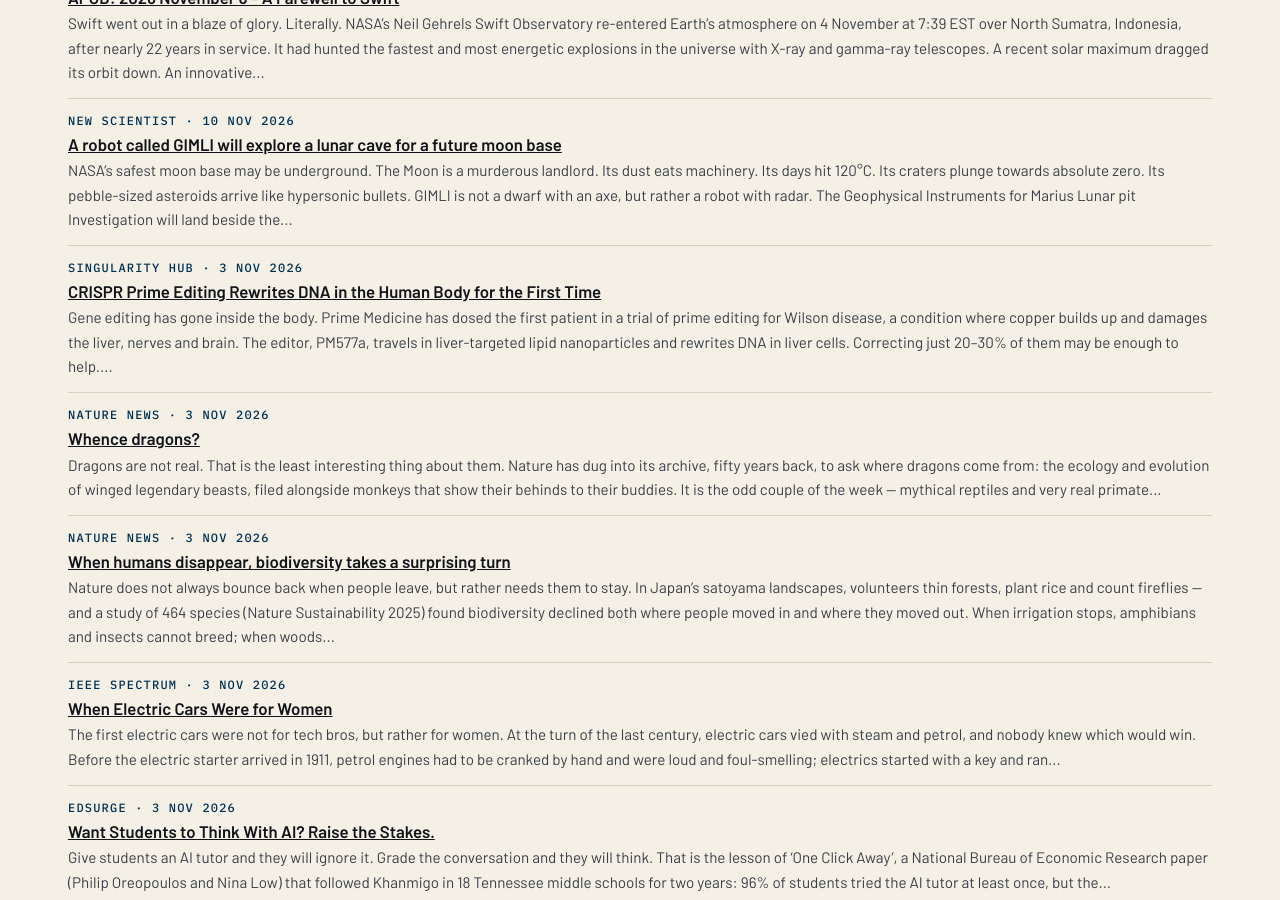
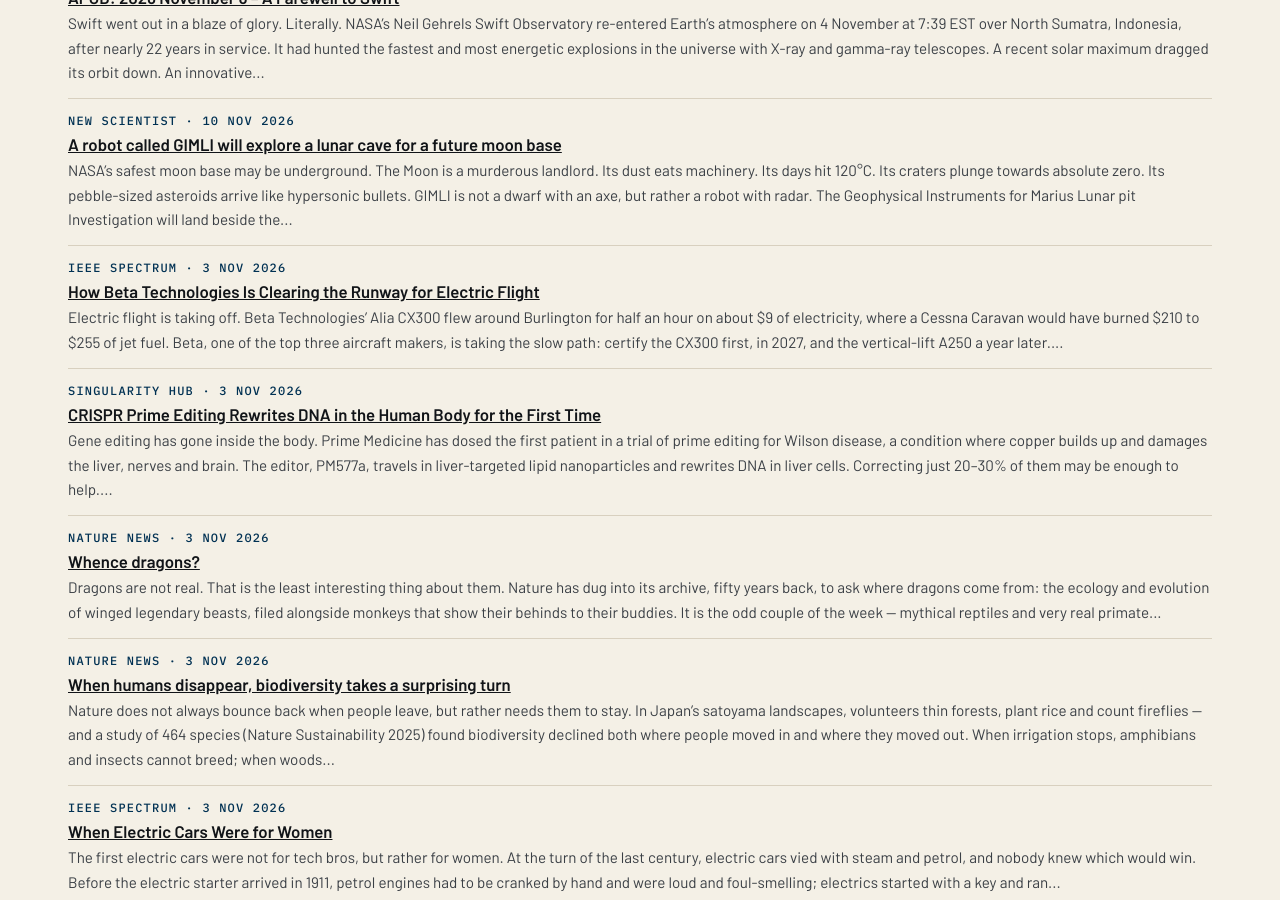
Before and after one commit to katz-news/katz.news, a Jekyll site: the page built from briefs/index.html, in a window 1280 px wide and 900 px high, scrolled down 1767 px. Built offline with Jekyll 4.4.1, drawn with Linux system fonts in a browser that asks for light colours.

Commit message:
Publish 2026-11-06

```diff
--- a/_data/build.yml
+++ b/_data/build.yml
@@ -1 +1 @@
-published_at: 2026-11-06T15:37:52Z
+published_at: 2026-11-06T15:38:46Z
--- /dev/null
+++ b/_posts/briefs/2026-11-06-how-beta-technologies-is-clearing-the-runway-for-electric-fl.md
@@ -0,0 +1,9 @@
+---
+published: true
+title: How Beta Technologies Is Clearing the Runway for Electric Flight
+date: 2026-11-03
+section: technology
+source_name: IEEE Spectrum
+source_url: https://spectrum.ieee.org/beta-technologies-electric-aircraft
+---
+Electric flight is taking off. Beta Technologies’ Alia CX300 flew around Burlington for half an hour on about $9 of electricity, where a Cessna Caravan would have burned $210 to $255 of jet fuel. Beta, one of the top three aircraft makers, is taking the slow path: certify the CX300 first, in 2027, and the vertical-lift A250 a year later. It builds its own motors, batteries and chargers, with redundant channels so half the system can fail and the plane still flies. The verdict is brilliantly Beta: the future of flight is a plug, a battery and a patient regulator.
```
